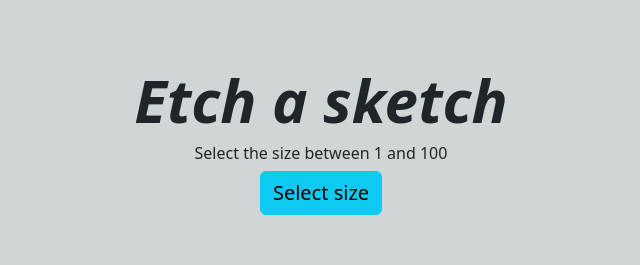
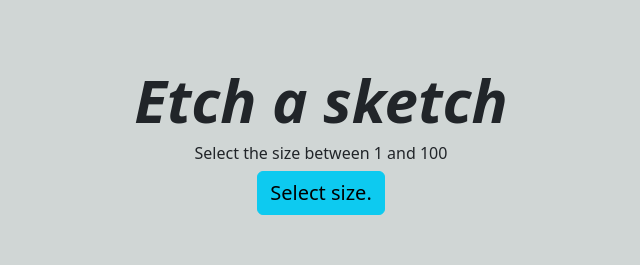
Before and after one commit to TomMorane/Etch-a-sketch, a plain HTML site: page index.html in a window 1280 px wide. Shown: the top 265 px of the page, 319-959 px from the left. Drawn offline with nearby package versions, Linux system fonts and the light colour scheme.

Commit message:
Correct bugs

```diff
--- a/index.html
+++ b/index.html
@@ -18,7 +18,7 @@
 
     <div class="header"></div>
     <h6>Select the size between 1 and 100 </h6>
-    <button id="selectSize" class="btn btn-info">Select size</button>
+    <button id="selectSize" class="btn btn-info">Select size.</button>
 
 
     </div>
```
